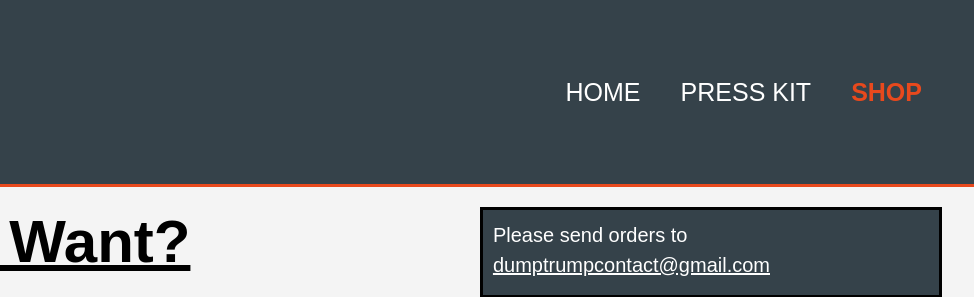
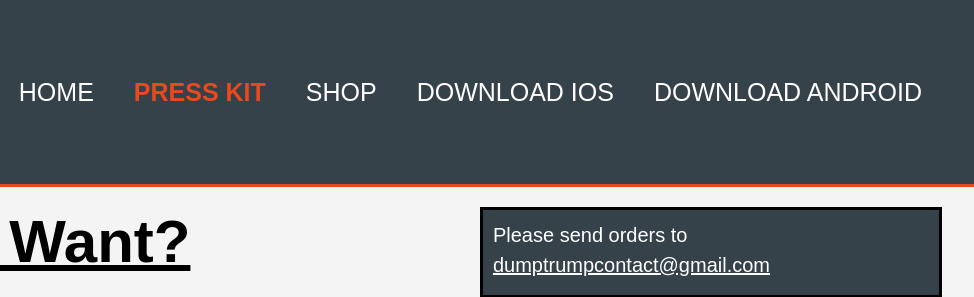
Before and after one commit to alexchacon2341/dumptrump, a website: page public/shop.html in a window 1280 px wide. Shown: the top 297 px of the page, 306-1280 px from the left. Drawn offline with Linux system fonts and the light colour scheme.

Commit message:
added links to download game

```diff
--- a/public/shop.html
+++ b/public/shop.html
@@ -26,11 +26,13 @@
 				<img src="./img/Logo.png" style="width:270px;height:150px;">
 			</div>
 			<nav>
-				<ul>
-					<li><a href="index.html">Home</a></li>
-					<li><a href="press.html">Press Kit</a></li>
-					<li class ="current"><a href="shop.html">Shop</a></li>
-				</ul>
+                <ul>
+                    <li><a href="index.html">Home</a></li>
+                    <li class="current"><a href="press.html">Press Kit</a></li>
+                    <li><a href="shop.html">Shop</a></li>
+                    <li><a href="https://testflight.apple.com/join/yfLVuk5f?fbclid=IwAR39NXdtc85zcY_iWmTRIK07LQpqkQST5E9HrDe7cuCb-rDpE3mNNudwnag">Download iOS</a></li>
+                    <li><a href="https://play.google.com/store/apps/details?id=com.CavemanGames.DumpTrump&fbclid=IwAR0SC-BrdvpvhrFN2Zt-2_1sJ5j9kJbPVhU3uLinA4XR41lYE1VJ1CTnMSI">Download Android</a></li>
+                </ul>
 			</nav>
 		</div>
 	</header>
```
Also changed, not shown: public/index.html (+5 -3 lines), public/press.html (+2 -0 lines), public/img/Banner_1200x450.png (added), public/img/Characters/Dump.png, public/img/Fort.svg (added), public/img/Headshot.jpg (added), public/img/Screenshots/DisableAds.PNG (added), public/img/Screenshots/Dumps.PNG (added), public/img/Screenshots/Golf.PNG (added), public/img/Screenshots/Mole.PNG (added), public/img/Screenshots/ShowerPlanes.PNG (added), public/img/Thumbnail_512x512.png (added), 1 other file.
